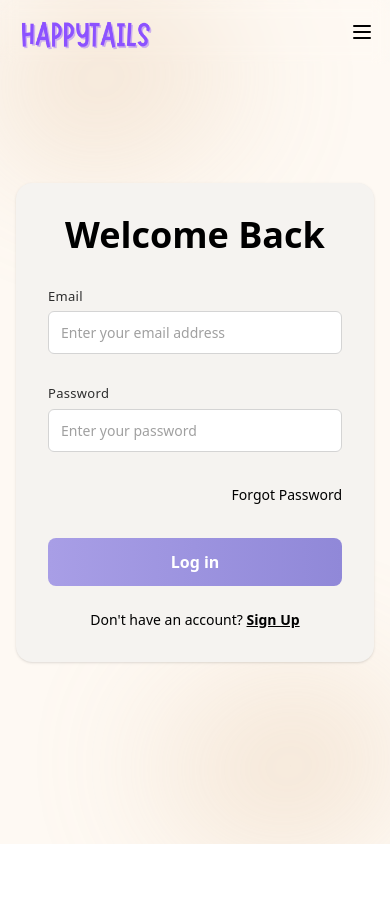
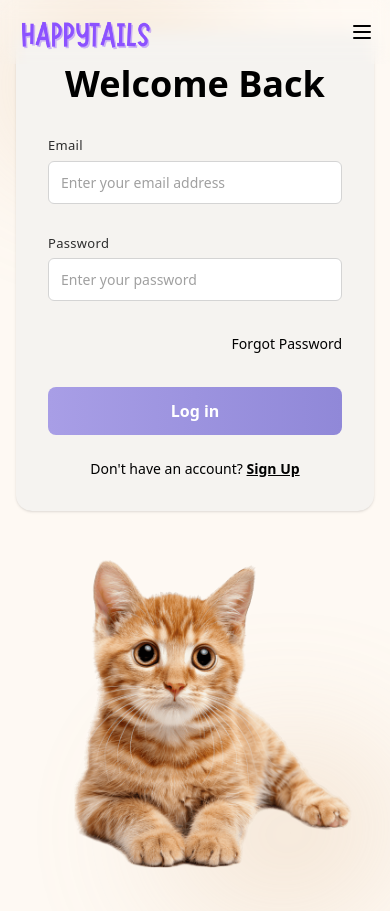
Before and after one commit to independent-project-2/HappyTail-Frontend, a React (Vite) app: page /login in a window 390 px wide. Before the commit the page ends 844 px from the top, so only its background shows below. Built offline with nearby package versions, Linux system fonts and the light colour scheme.

Commit message:
more developing responsive all type screens

```diff
--- a/src/pages/Login.tsx
+++ b/src/pages/Login.tsx
@@ -117,7 +117,7 @@ const Login: React.FC = () => {
         <div className="w-full max-w-6xl grid grid-cols-1 lg:grid-cols-2 gap-12 items-center">
           {/* Left Side - Image */}
           <motion.div
-            className="hidden lg:flex items-center justify-center"
+            className="flex items-center justify-center order-2 lg:order-1"
             initial={{ x: -100, opacity: 0 }}
             animate={{ x: 0, opacity: 1 }}
             transition={{ duration: 0.6, delay: 0.2 }}
@@ -125,13 +125,13 @@ const Login: React.FC = () => {
             <img
               src="/assets/Images/log cat.png"
               alt="Cat with blue eyes"
-              className="w-full max-w-2xl h-auto object-contain"
+              className="w-full max-w-xs sm:max-w-md lg:max-w-2xl h-auto object-contain"
             />
           </motion.div>
 
           {/* Right Side - Form */}
           <motion.div
-            className="bg-[#f5f3f0] rounded-2xl p-8 shadow-sm w-full max-w-md mx-auto lg:mx-0"
+            className="bg-[#f5f3f0] rounded-2xl p-8 shadow-sm w-full max-w-md mx-auto lg:mx-0 order-1 lg:order-2"
             initial={{ x: 100, opacity: 0 }}
             animate={{ x: 0, opacity: 1 }}
             transition={{ duration: 0.6, delay: 0.2 }}
--- a/src/pages/SignUp.tsx
+++ b/src/pages/SignUp.tsx
@@ -268,7 +268,7 @@ const SignUp: React.FC = () => {
 
           {/* Right Side - Image */}
           <motion.div
-            className="hidden lg:flex items-center justify-center"
+            className="flex items-center justify-center"
             initial={{ x: 100, opacity: 0 }}
             animate={{ x: 0, opacity: 1 }}
             transition={{ duration: 0.6, delay: 0.2 }}
@@ -276,7 +276,7 @@ const SignUp: React.FC = () => {
             <img
               src="/assets/Images/5184127ebcbd53fe761cd4962df4875947ccd85f.png"
               alt="Golden Retriever Puppy"
-              className="w-full max-w-lg h-auto object-contain"
+              className="w-full max-w-xs sm:max-w-md lg:max-w-lg h-auto object-contain"
             />
           </motion.div>
         </div>
```
